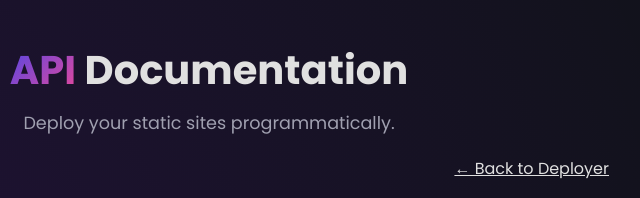
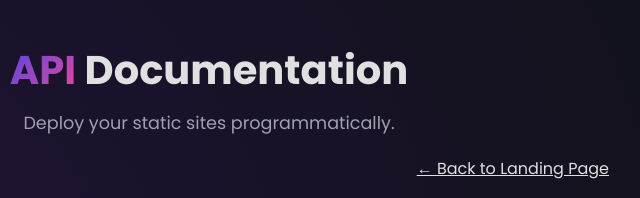
Before and after one commit to ranzgz/Deployer, a website: page docs.html in a window 1280 px wide. Shown: the top 198 px of the page, 431-1071 px from the left. Drawn offline with Linux system fonts and the light colour scheme.

Commit message:
Update docs.html

```diff
--- a/docs.html
+++ b/docs.html
@@ -76,7 +76,7 @@
         </header>
 
         <div style="text-align: right; margin-bottom: 20px;">
-             <a href="/" style="color: var(--primary-text-color); font-weight: 500;">← Back to Deployer</a>
+             <a href="/" style="color: var(--primary-text-color); font-weight: 500;">← Back to Landing Page</a>
         </div>
 
         <div class="step-card">
```
